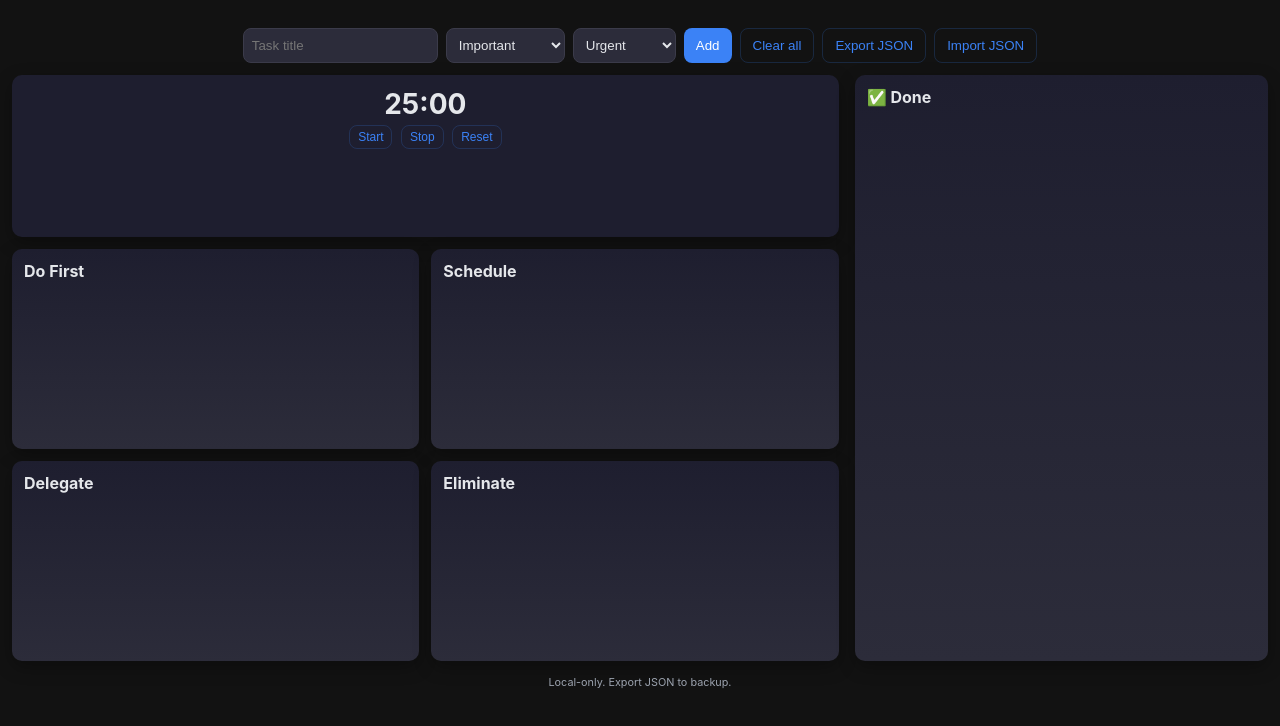
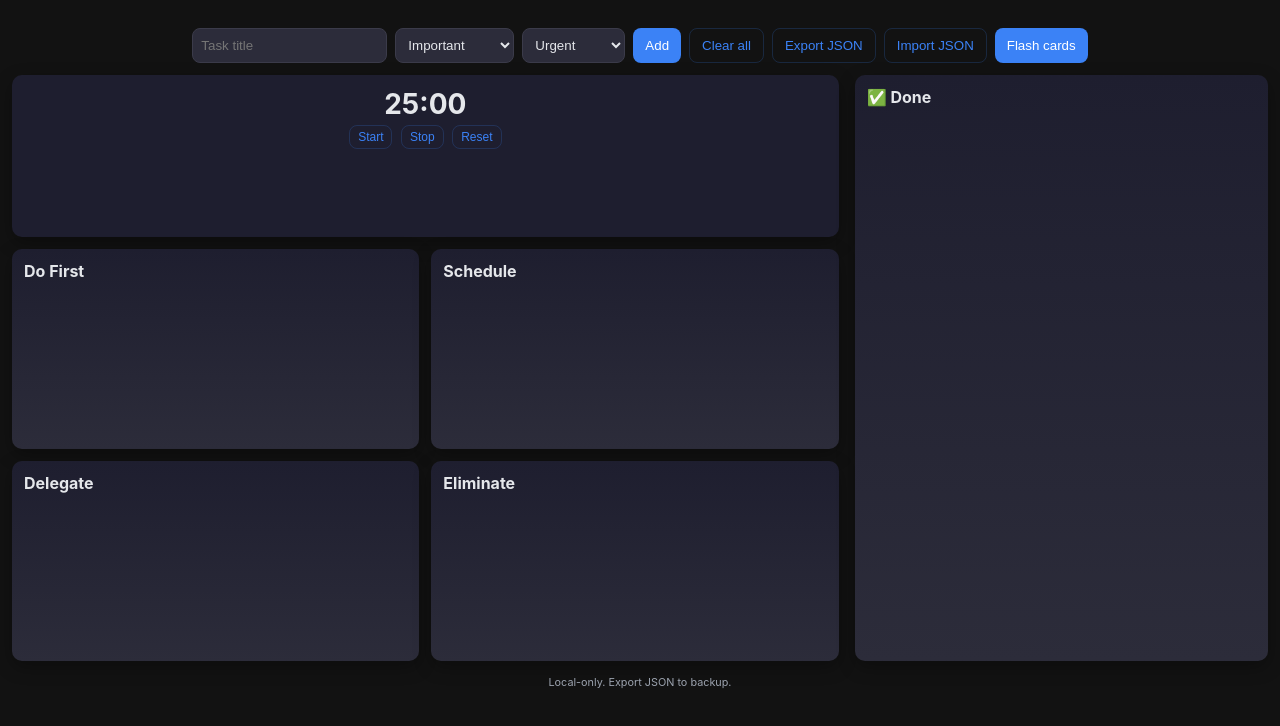
Before and after one commit to VkyM/priority, a plain HTML site: page index.html in a window 1280 px wide. Drawn offline with Linux system fonts and the light colour scheme.

Commit message:
add flash

```diff
--- a/index.html
+++ b/index.html
@@ -60,6 +60,7 @@ footer{margin-top:12px;text-align:center;color:var(--muted);font-size:13px;}
   <button id="exportBtn" class="btn ghost">Export JSON</button>
   <input id="importFile" type="file" accept="application/json" style="display:none" />
   <button id="importBtn" class="btn ghost">Import JSON</button>
+  <button onclick="window.open('flash_revision.html','_blank')" class="btn">Flash cards</button>
 
 </div>
 
```
